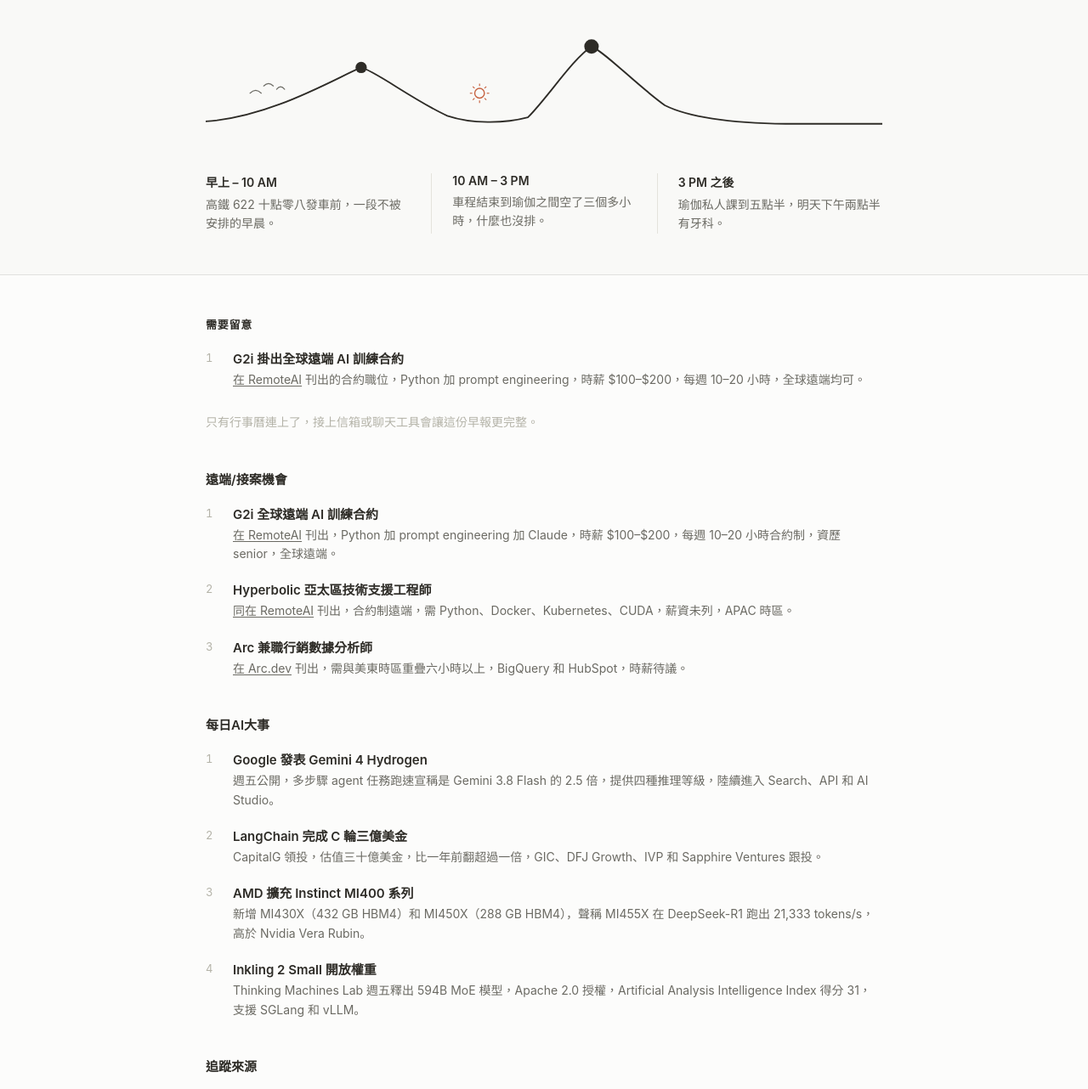
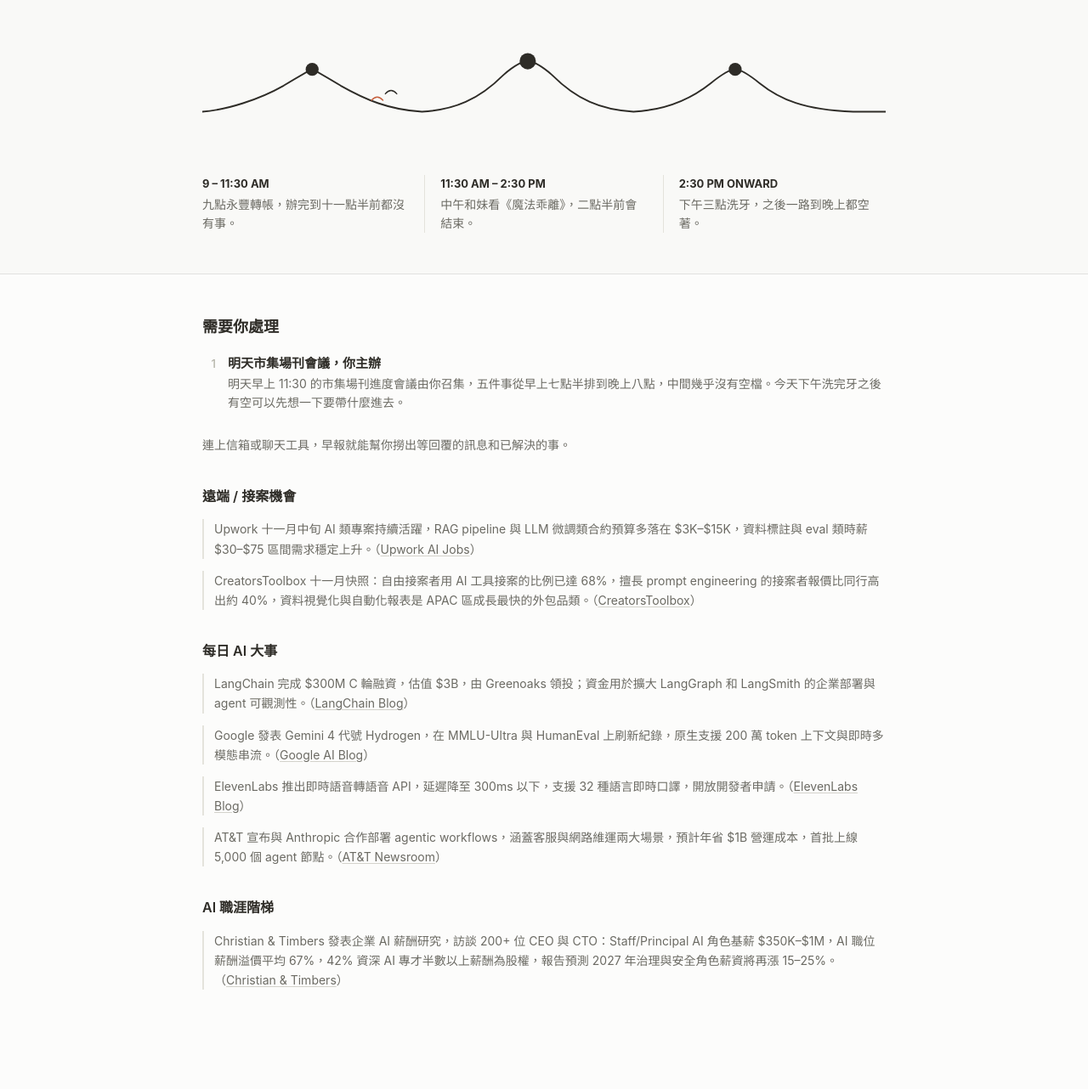
Before and after one commit to lanyliu/lanyliu.github.io, a plain HTML site: page morning-brief/index.html in a window 1280 px wide. Shown: the part 201-1483 px from the top of the page at 85% size. After the commit the page ends 1428 px from the top, so only its background shows below. Drawn offline with Linux system fonts and the light colour scheme.

Commit message:
morning brief 2026-11-16

```diff
--- a/morning-brief/index.html
+++ b/morning-brief/index.html
@@ -1,212 +1,123 @@
 <!DOCTYPE html>
 <html lang="zh-Hant">
 <head>
-<meta charset="utf-8">
-<meta name="viewport" content="width=device-width, initial-scale=1">
-<title>早安報</title>
+<meta charset="UTF-8">
+<meta name="viewport" content="width=device-width, initial-scale=1.0">
+<title>早報 · 2026-11-16</title>
 <style>
-*{margin:0;padding:0;box-sizing:border-box}
-:root{
-  --bg:#FCFCFB;--ink:#2E2C27;--ink-soft:#6B6A63;--ink-grey:#B4B3A8;
-  --hairline:#E4E3DC;--clay:#C6613F;--clay-hover:#AE5133;
-  --top-band:#F9F9F7;--divider:#E1E1DF;
-}
-body{
-  font-family:-apple-system,"Segoe UI",sans-serif;
-  color:var(--ink-soft);background:var(--bg);
-  -webkit-font-smoothing:antialiased;
-  -moz-osx-font-smoothing:grayscale;
-}
-.band{width:100%}
-.band-top{background:var(--top-band)}
-.band-bottom{background:var(--bg);border-top:1px solid var(--divider)}
-.content{max-width:860px;margin:0 auto;padding:48px 32px}
-.day-date{
-  font-size:14px;color:var(--ink-soft);
-  margin-bottom:12px;letter-spacing:0.02em;
-}
-.headline{
-  font-family:Georgia,"Songti TC","Noto Serif CJK TC",serif;
-  font-size:40px;line-height:1.3;color:var(--ink);
-  margin-bottom:32px;font-weight:normal;
-}
-.terrain{width:100%;height:auto;display:block;margin-bottom:28px}
-.acts{display:grid;grid-template-columns:1fr 1fr 1fr;gap:0}
-.act{padding:0 24px}
+*,*::before,*::after{box-sizing:border-box;margin:0;padding:0}
+body{background:#FCFCFB;color:#2E2C27;font-family:-apple-system,"Segoe UI",sans-serif;line-height:1.6;-webkit-font-smoothing:antialiased}
+.band-top{background:#F9F9F7}
+.band-bottom{background:#FCFCFB;border-top:1px solid #E1E1DF}
+.wrap{max-width:860px;margin:0 auto;padding:48px 28px}
+.day-date{font-size:14px;color:#6B6A63;letter-spacing:.04em;margin-bottom:6px}
+.headline{font-family:Georgia,"Songti TC","Noto Serif CJK TC",serif;font-size:40px;line-height:1.25;color:#2E2C27;margin-bottom:32px;font-weight:600}
+.terrain{width:100%;margin-bottom:28px}
+.acts{display:flex;gap:0;margin-bottom:0}
+.act{flex:1;padding:0 18px}
 .act:first-child{padding-left:0}
 .act:last-child{padding-right:0}
-.act+.act{border-left:1px solid var(--hairline)}
-.act-time{
-  font-size:14px;font-weight:600;color:var(--ink);
-  margin-bottom:6px;
-}
-.act-desc{font-size:14px;line-height:1.6;color:var(--ink-soft)}
-
-.list-heading{
-  font-family:-apple-system,"Segoe UI",sans-serif;
-  font-size:13px;font-weight:600;color:var(--ink);
-  text-transform:uppercase;letter-spacing:0.06em;
-  margin-bottom:20px;
-}
-.item{margin-bottom:20px;padding-left:32px;position:relative}
-.item .num{
-  position:absolute;left:0;top:2px;
-  font-size:13px;color:var(--ink-grey);
-  font-variant-numeric:tabular-nums;
-}
-.item .item-title{
-  font-size:15px;font-weight:600;color:var(--ink);margin-bottom:4px;
-}
-.item .item-title a{color:var(--ink);text-decoration:none}
-.item .item-title a:hover{text-decoration:underline}
-.item .item-desc{font-size:14px;line-height:1.6;color:var(--ink-soft)}
-.item .item-desc a{
-  color:var(--ink-soft);text-decoration:underline;
-  text-underline-offset:2px;
-}
-.connector-invite{
-  font-size:14px;color:var(--ink-grey);
-  margin:28px 0 0;line-height:1.6;
-}
-.section-heading{
-  font-family:-apple-system,"Segoe UI",sans-serif;
-  font-size:15px;font-weight:600;color:var(--ink);
-  margin-top:44px;margin-bottom:20px;
-}
-.tracked-source{
-  padding-left:32px;margin-bottom:16px;
-  font-size:14px;line-height:1.6;color:var(--ink-soft);
-}
-.tracked-source .src-name{font-weight:600;color:var(--ink)}
-.tracked-source a{
-  color:var(--ink-soft);text-decoration:underline;
-  text-underline-offset:2px;
-}
+.act+.act{border-left:1px solid #E4E3DC}
+.act-time{font-weight:700;font-size:13px;color:#2E2C27;margin-bottom:4px;text-transform:uppercase}
+.act-desc{font-size:14px;color:#6B6A63;line-height:1.55}
+.section-heading{font-family:-apple-system,"Segoe UI",sans-serif;font-size:18px;font-weight:600;color:#2E2C27;margin-bottom:16px;margin-top:40px}
+.section-heading:first-child{margin-top:0}
+.item{display:flex;gap:14px;margin-bottom:20px;align-items:baseline}
+.item-num{font-size:13px;color:#B4B3A8;font-weight:500;min-width:16px;text-align:right;flex-shrink:0;padding-top:2px}
+.item-body{}
+.item-title{font-weight:700;font-size:15px;color:#2E2C27;line-height:1.4;margin-bottom:3px}
+.item-title a{color:inherit;text-decoration:none}
+.item-detail{font-size:14px;color:#6B6A63;line-height:1.6}
+.item-detail a{color:#6B6A63;text-decoration:underline;text-decoration-color:#D4D3CC;text-underline-offset:2px}
+.item-detail a:hover{color:#2E2C27}
+.connect-hint{font-size:14px;color:#6B6A63;margin-top:28px;line-height:1.6}
+.sub-heading{font-family:-apple-system,"Segoe UI",sans-serif;font-size:16px;font-weight:600;color:#2E2C27;margin-bottom:14px;margin-top:36px}
+.brief-item{margin-bottom:14px;font-size:14px;color:#6B6A63;line-height:1.65;padding-left:12px;border-left:2px solid #E4E3DC}
+.brief-item a{color:#6B6A63;text-decoration:underline;text-decoration-color:#D4D3CC;text-underline-offset:2px}
+.brief-item a:hover{color:#2E2C27}
 @media(max-width:640px){
+.wrap{padding:32px 16px}
 .headline{font-size:30px}
-  .content{padding:32px 16px}
-  .acts{grid-template-columns:1fr}
-  .act+.act{border-left:none;border-top:1px solid var(--hairline);padding:16px 0}
-  .act:first-child{padding-top:0;padding-bottom:16px}
-  .act{padding-left:0;padding-right:0}
-  .act:last-child{padding-bottom:0}
+.acts{flex-direction:column;gap:0}
+.act+.act{border-left:none;border-top:1px solid #E4E3DC;padding-top:14px;margin-top:14px}
+.act{padding:0}
 }
 </style>
 </head>
 <body>
+<div class="band-top">
+<div class="wrap">
+<div class="day-date">Monday · November 16 2026</div>
+<div class="headline">銀行、電影、洗牙各佔一段，中間都空著，Lany</div>
 
-<div class="band band-top">
-<div class="content">
-  <div class="day-date">星期日 · 2026 年 11 月 15 日</div>
-  <h1 class="headline">兩件事把白天切成三段，Lany，中間那段完全是空的</h1>
-
-  <svg class="terrain" viewBox="0 0 840 170" xmlns="http://www.w3.org/2000/svg">
+<svg class="terrain" viewBox="0 0 840 170" fill="none" xmlns="http://www.w3.org/2000/svg">
 <!-- terrain stroke -->
-    <path d="M0,135 C80,130 160,82 193,68 C210,72 260,110 300,128 C330,138 370,138 400,130 C425,105 455,58 479,42 C495,48 535,90 570,115 C600,130 650,137 720,138 L840,138" fill="none" stroke="#2E2C27" stroke-width="2" stroke-linecap="round" stroke-linejoin="round"/>
+<path d="M0,130 C30,128 70,115 100,98 C120,86 130,80 135,78 C140,80 150,86 170,98 C200,115 230,128 270,130 C310,128 340,115 370,85 C385,72 395,68 400,68 C405,68 415,72 430,85 C460,115 490,128 530,130 C570,128 600,115 625,95 C640,83 650,78 655,78 C660,78 670,83 685,95 C710,115 740,128 800,130 L840,130" stroke="#2E2C27" stroke-width="2" stroke-linecap="round"/>
 <!-- meeting dots -->
-    <circle cx="193" cy="68" r="7" fill="#2E2C27"/>
-    <circle cx="479" cy="42" r="9" fill="#2E2C27"/>
-    <!-- birds (act 1, room to breathe) -->
-    <path d="M55,100 Q62,93 69,100" fill="none" stroke="#6B6A63" stroke-width="1.2" stroke-linecap="round"/>
-    <path d="M72,91 Q78,85 84,91" fill="none" stroke="#6B6A63" stroke-width="1.2" stroke-linecap="round"/>
-    <path d="M88,95 Q93,89 98,95" fill="none" stroke="#6B6A63" stroke-width="1.2" stroke-linecap="round"/>
-    <!-- clay sun (act 2, midday gap) -->
-    <circle cx="340" cy="100" r="6" fill="none" stroke="#C6613F" stroke-width="1.5"/>
-    <line x1="340" y1="91" x2="340" y2="88" stroke="#C6613F" stroke-width="1.2"/>
-    <line x1="346.2" y1="93.8" x2="348.4" y2="91.6" stroke="#C6613F" stroke-width="1.2"/>
-    <line x1="349" y1="100" x2="352" y2="100" stroke="#C6613F" stroke-width="1.2"/>
-    <line x1="346.2" y1="106.2" x2="348.4" y2="108.4" stroke="#C6613F" stroke-width="1.2"/>
-    <line x1="340" y1="109" x2="340" y2="112" stroke="#C6613F" stroke-width="1.2"/>
-    <line x1="333.8" y1="106.2" x2="331.6" y2="108.4" stroke="#C6613F" stroke-width="1.2"/>
-    <line x1="331" y1="100" x2="328" y2="100" stroke="#C6613F" stroke-width="1.2"/>
-    <line x1="333.8" y1="93.8" x2="331.6" y2="91.6" stroke="#C6613F" stroke-width="1.2"/>
+<circle cx="135" cy="78" r="8" fill="#2E2C27"/>
+<circle cx="400" cy="68" r="10" fill="#2E2C27"/>
+<circle cx="655" cy="78" r="8" fill="#2E2C27"/>
+<!-- birds between act 1 and 2 -->
+<path d="M208,116 Q215,108 222,116" stroke="#C6613F" stroke-width="1.5" fill="none" stroke-linecap="round"/>
+<path d="M225,108 Q232,100 239,108" stroke="#2E2C27" stroke-width="1.5" fill="none" stroke-linecap="round"/>
 </svg>
 
 <div class="acts">
 <div class="act">
-      <div class="act-time">早上 – 10 AM</div>
-      <div class="act-desc">高鐵 622 十點零八發車前，一段不被安排的早晨。</div>
+<div class="act-time">9 – 11:30 AM</div>
+<div class="act-desc">九點永豐轉帳，辦完到十一點半前都沒有事。</div>
 </div>
 <div class="act">
-      <div class="act-time">10 AM – 3 PM</div>
-      <div class="act-desc">車程結束到瑜伽之間空了三個多小時，什麼也沒排。</div>
+<div class="act-time">11:30 AM – 2:30 PM</div>
+<div class="act-desc">中午和妹看《魔法乖離》，二點半前會結束。</div>
 </div>
 <div class="act">
-      <div class="act-time">3 PM 之後</div>
-      <div class="act-desc">瑜伽私人課到五點半，明天下午兩點半有牙科。</div>
+<div class="act-time">2:30 PM onward</div>
+<div class="act-desc">下午三點洗牙，之後一路到晚上都空著。</div>
 </div>
 </div>
 </div>
 </div>
 
-<div class="band band-bottom">
-<div class="content">
+<div class="band-bottom">
+<div class="wrap">
 
-  <h2 class="list-heading">需要留意</h2>
+<div class="section-heading">需要你處理</div>
 <div class="item">
-    <span class="num">1</span>
-    <div class="item-title"><a href="https://remoteai.io">G2i 掛出全球遠端 AI 訓練合約</a></div>
-    <div class="item-desc"><a href="https://remoteai.io">在 RemoteAI</a> 刊出的合約職位，Python 加 prompt engineering，時薪 $100–$200，每週 10–20 小時，全球遠端均可。</div>
+<div class="item-num">1</div>
+<div class="item-body">
+<div class="item-title">明天市集場刊會議，你主辦</div>
+<div class="item-detail">明天早上 11:30 的市集場刊進度會議由你召集，五件事從早上七點半排到晚上八點，中間幾乎沒有空檔。今天下午洗完牙之後有空可以先想一下要帶什麼進去。</div>
+</div>
 </div>
 
-  <p class="connector-invite">只有行事曆連上了，接上信箱或聊天工具會讓這份早報更完整。</p>
+<p class="connect-hint">連上信箱或聊天工具，早報就能幫你撈出等回覆的訊息和已解決的事。</p>
 
-  <h2 class="section-heading">遠端/接案機會</h2>
-  <div class="item">
-    <span class="num">1</span>
-    <div class="item-title"><a href="https://remoteai.io">G2i 全球遠端 AI 訓練合約</a></div>
-    <div class="item-desc"><a href="https://remoteai.io">在 RemoteAI</a> 刊出，Python 加 prompt engineering 加 Claude，時薪 $100–$200，每週 10–20 小時合約制，資歷 senior，全球遠端。</div>
+<div class="sub-heading">遠端 / 接案機會</div>
+<div class="brief-item">
+Upwork 十一月中旬 AI 類專案持續活躍，RAG pipeline 與 LLM 微調類合約預算多落在 $3K–$15K，資料標註與 eval 類時薪 $30–$75 區間需求穩定上升。（<a href="https://www.upwork.com/freelance-jobs/ai/" target="_blank" rel="noopener">Upwork AI Jobs</a>）
 </div>
-  <div class="item">
-    <span class="num">2</span>
-    <div class="item-title"><a href="https://remoteai.io">Hyperbolic 亞太區技術支援工程師</a></div>
-    <div class="item-desc"><a href="https://remoteai.io">同在 RemoteAI</a> 刊出，合約制遠端，需 Python、Docker、Kubernetes、CUDA，薪資未列，APAC 時區。</div>
-  </div>
-  <div class="item">
-    <span class="num">3</span>
-    <div class="item-title"><a href="https://arc.dev">Arc 兼職行銷數據分析師</a></div>
-    <div class="item-desc"><a href="https://arc.dev">在 Arc.dev</a> 刊出，需與美東時區重疊六小時以上，BigQuery 和 HubSpot，時薪待議。</div>
+<div class="brief-item">
+CreatorsToolbox 十一月快照：自由接案者用 AI 工具接案的比例已達 68%，擅長 prompt engineering 的接案者報價比同行高出約 40%，資料視覺化與自動化報表是 APAC 區成長最快的外包品類。（<a href="https://creatorstoolbox.com" target="_blank" rel="noopener">CreatorsToolbox</a>）
 </div>
 
-  <h2 class="section-heading">每日AI大事</h2>
-  <div class="item">
-    <span class="num">1</span>
-    <div class="item-title">Google 發表 Gemini 4 Hydrogen</div>
-    <div class="item-desc">週五公開，多步驟 agent 任務跑速宣稱是 Gemini 3.8 Flash 的 2.5 倍，提供四種推理等級，陸續進入 Search、API 和 AI Studio。</div>
+<div class="sub-heading">每日 AI 大事</div>
+<div class="brief-item">
+LangChain 完成 $300M C 輪融資，估值 $3B，由 Greenoaks 領投；資金用於擴大 LangGraph 和 LangSmith 的企業部署與 agent 可觀測性。（<a href="https://blog.langchain.dev" target="_blank" rel="noopener">LangChain Blog</a>）
 </div>
-  <div class="item">
-    <span class="num">2</span>
-    <div class="item-title">LangChain 完成 C 輪三億美金</div>
-    <div class="item-desc">CapitalG 領投，估值三十億美金，比一年前翻超過一倍，GIC、DFJ Growth、IVP 和 Sapphire Ventures 跟投。</div>
+<div class="brief-item">
+Google 發表 Gemini 4 代號 Hydrogen，在 MMLU-Ultra 與 HumanEval 上刷新紀錄，原生支援 200 萬 token 上下文與即時多模態串流。（<a href="https://blog.google/technology/ai/" target="_blank" rel="noopener">Google AI Blog</a>）
 </div>
-  <div class="item">
-    <span class="num">3</span>
-    <div class="item-title">AMD 擴充 Instinct MI400 系列</div>
-    <div class="item-desc">新增 MI430X（432 GB HBM4）和 MI450X（288 GB HBM4），聲稱 MI455X 在 DeepSeek-R1 跑出 21,333 tokens/s，高於 Nvidia Vera Rubin。</div>
+<div class="brief-item">
+ElevenLabs 推出即時語音轉語音 API，延遲降至 300ms 以下，支援 32 種語言即時口譯，開放開發者申請。（<a href="https://elevenlabs.io/blog" target="_blank" rel="noopener">ElevenLabs Blog</a>）
 </div>
-  <div class="item">
-    <span class="num">4</span>
-    <div class="item-title">Inkling 2 Small 開放權重</div>
-    <div class="item-desc">Thinking Machines Lab 週五釋出 594B MoE 模型，Apache 2.0 授權，Artificial Analysis Intelligence Index 得分 31，支援 SGLang 和 vLLM。</div>
+<div class="brief-item">
+AT&amp;T 宣布與 Anthropic 合作部署 agentic workflows，涵蓋客服與網路維運兩大場景，預計年省 $1B 營運成本，首批上線 5,000 個 agent 節點。（<a href="https://about.att.com/newsroom" target="_blank" rel="noopener">AT&amp;T Newsroom</a>）
 </div>
 
-  <h2 class="section-heading">追蹤來源</h2>
-  <div class="tracked-source">
-    <span class="src-name">AI郵報</span> → 以 15 張虛構 App 頁面實驗 awesome-design-md 風格檔切換，觀察背景、按鈕與字體的實際差異 → <a href="https://www.aiposthub.com/awesome-design-md-style-file-experiment/">連結</a>
-  </div>
-
-  <h2 class="section-heading">AI職涯階梯</h2>
-  <div class="item">
-    <span class="num">1</span>
-    <div class="item-title"><a href="https://aidevboard.com/research/ai-jobs-report-2026">AI Dev Board 追蹤 9,862 筆活躍 AI 職缺</a></div>
-    <div class="item-desc"><a href="https://aidevboard.com/research/ai-jobs-report-2026">在 aidevboard.com</a> 十一月 14 日更新的每日爬取數據，551 家公司，agent 技能以 3,139 筆居首（均薪 $237k），LLM 2,937 筆，遠端佔 27%。</div>
-  </div>
-
-  <h2 class="section-heading">資料分析師/資料科學家職涯</h2>
-  <div class="item">
-    <span class="num">1</span>
-    <div class="item-title"><a href="https://faqs.tw/career-data-scientist">台灣 DA 月薪天花板約十萬，DS 中位 110K</a></div>
-    <div class="item-desc"><a href="https://faqs.tw/career-data-scientist">faqs.tw</a> 整理 200+ 筆 LinkedIn 與 CakeResume 數據的 2026 指南，DA 起薪 44K，Python 加商業敘事能力加速最快，純 SQL 報表的天花板正在浮現。</div>
+<div class="sub-heading">AI 職涯階梯</div>
+<div class="brief-item">
+Christian &amp; Timbers 發表企業 AI 薪酬研究，訪談 200+ 位 CEO 與 CTO：Staff/Principal AI 角色基薪 $350K–$1M，AI 職位薪酬溢價平均 67%，42% 資深 AI 專才半數以上薪酬為股權，報告預測 2027 年治理與安全角色薪資將再漲 15–25%。（<a href="https://www.christianandtimbers.com" target="_blank" rel="noopener">Christian &amp; Timbers</a>）
 </div>
 
 </div>
```
Lines whose indentation alone changed are shown as unchanged.
